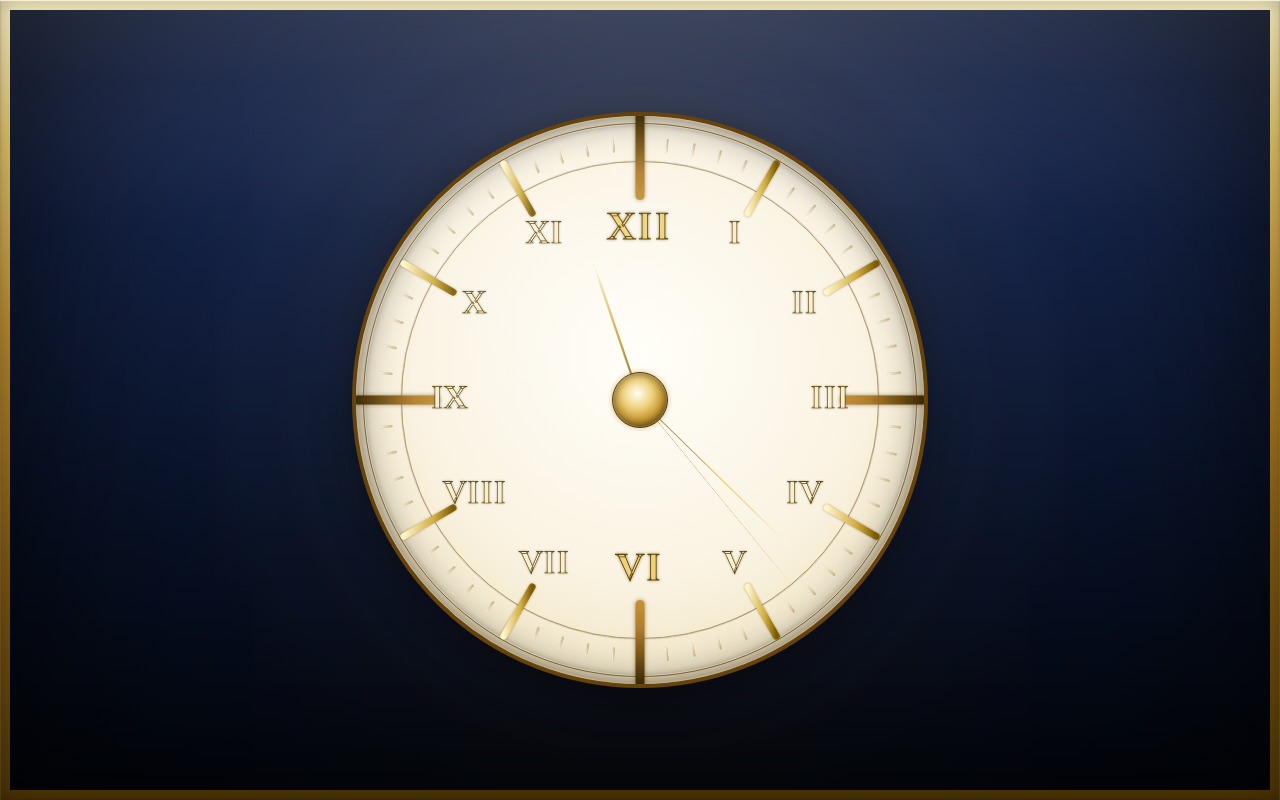
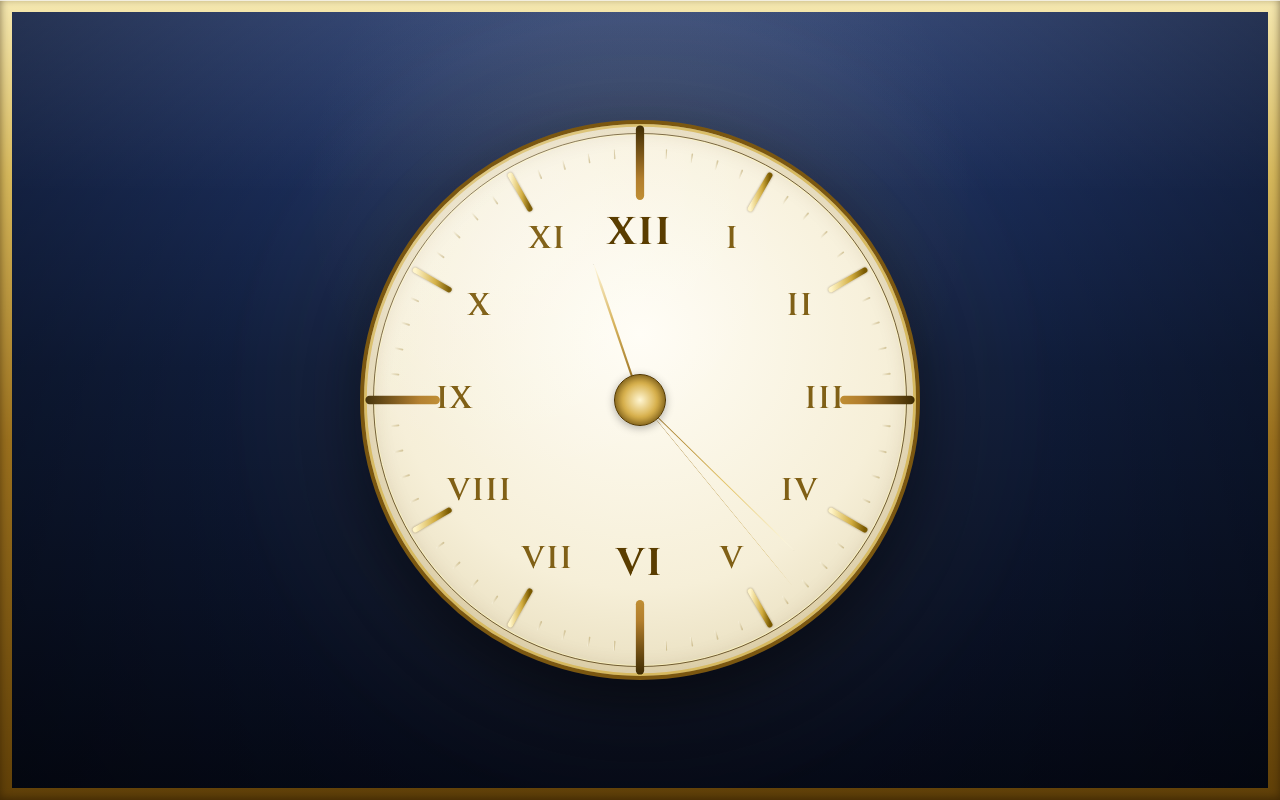
Before and after one commit to mcckyle/the-clock, a React (Vite) app: page / in a window 1280 px wide. Built offline with nearby package versions, Linux system fonts and the light colour scheme.

Commit message:
AnalogClock.jsx: Remove outerHalo, bezelRing, innerBezel, shimmerLayer, solarCore, and rosette styles.

```diff
--- a/src/App.css
+++ b/src/App.css
@@ -2,51 +2,47 @@
 .app
 {
   position: relative;
+  isolation: isolate;
   overflow: hidden;
 
   width: 100vw;
   height: 100vh;
 
   display: flex;
+  align-items: center;
   justify-content: center;
-  align-items: center;
-  isolation: isolate;
 
   background: radial-gradient(
-    circle at 50% 16%,
-    rgba(243, 211, 114, 0.08) 0%,
-    rgba(176, 126, 18, 0.04) 24%,
-    transparent 44%
+    circle at 50% 24%,
+    rgba(239, 214, 133, 0.10),
+    transparent 38%
   ),
   linear-gradient(
     180deg,
-    #233566 0%,
-    #142246 32%,
-    #081126 68%,
-    #03050c 100%
+    #243b73 0%,
+    #101d3b 46%,
+    #050916 100%
   );
-  box-shadow: inset 0 0 180px rgba(0, 0, 0, 0.52),
-              inset 0 0 30px rgba(255, 226, 150, 0.04);
+  color: #f7edcf;
 }
 
-/* App Grand Architectural Border Styles. */
+/* App Royal Gilt Frame Styles. */
 .app::before
 {
   content: "";
   position: absolute;
   inset: 0;
-  z-index: 20; /* Required for frame to properly render. */
+  z-index: 10; /* Required for frame to properly render. */
 
-  padding: 10px;
+  padding: 12px;
   pointer-events: none;
 
   background: linear-gradient(
     180deg,
-    #f6ebbf 0%,
-    #d8bc63 18%,
-    #b18328 42%,
-    #7a5612 70%,
-    #4a3204 100%
+    #f5e8b0 0%,
+    #d5b75b 22%,
+    #9a701e 55%,
+    #604008 100%
   );
 
   mask:
@@ -54,12 +50,11 @@
     linear-gradient(#000 0 0);
   mask-composite: exclude;
   box-shadow:
-    inset 0 1px 1px rgba(255, 250, 225, 0.9),
-    inset 0 -1px 2px rgba(60, 35, 0, 0.55),
-    inset 0 0 24px rgba(0, 0, 0, 0.28);
+    inset 0 1px 0 rgba(255, 255, 255, 0.7),
+    inset 0 -2px 8px rgba(35, 20, 0, 0.55);
 }
 
-/* App Controlled Edge Vignette Styles. */
+/* App Controlled Royal Vignette Styles. */
 .app::after
 {
   content: "";
@@ -67,42 +62,40 @@
   inset: 0;
   pointer-events: none;
   background: radial-gradient(
-    circle at center,
-    transparent 52%,
-    rgba(0, 0, 0, 0.16) 74%,
-    rgba(0, 0, 0, 0.42) 100%
+    circle,
+    transparent 50%,
+    rgba(0, 0, 0, 0.35) 100%
   );
 }
 
-/* App Central Hall Illumination Styles. */
-.vaultLight
+/* App Central Gilded Illumination Styles. */
+.royalLight
 {
   position: absolute;
-  width: 120vmin;
-  height: 120vmin;
+  width: 110vmin;
+  height: 110vmin;
   border-radius: 50%;
 
   background: radial-gradient(
     circle,
-    rgba(255, 226, 132, 0.10) 0%,
-    rgba(229, 179, 57, 0.05) 28%,
-    rgba(191, 132, 22, 0.02) 52%,
-    transparent 76%
+    rgba(255, 235, 160, 0.12),
+    rgba(214, 175, 74, 0.05) 35%,
+    transparent 70%
   );
-  filter: blur(6px);
-  opacity: 0.8;
+  filter: blur(4px);
+  opacity: 0.9;
 }
 
-/* App Upper Palace Reflection Styles. */
-.architecturalGlow
+/* App Upper Gallery Atmosphere Styles. */
+.galleryAtmosphere
 {
   position: absolute;
   inset: 0;
   pointer-events: none;
   background: linear-gradient(
     180deg,
-    rgba(255, 246, 221, 0.12) 0%,
-    rgba(248, 226, 173, 0.05) 10%,
-    transparent 28%
+    rgba(255, 245, 220, 0.13),
+    transparent 24%
   );
+  opacity: 0.8;
 }
--- a/src/App.jsx
+++ b/src/App.jsx
@@ -1,6 +1,6 @@
 //Filename: App.jsx
 //Author: Kyle McColgan
-//Date: 15 May 2026
+//Date: 17 June 2026
 //Description: This file contains the app entry point for the clock site.
 
 import React from 'react';
@@ -12,8 +12,8 @@ function App()
 {
   return (
     <main className="app">
-      <div className="vaultLight" />
-      <div className="architecturalGlow" />
+      <div className="royalLight" />
+      <div className="galleryAtmosphere" />
 
       <AnalogClock />
     </main>
--- a/src/components/AnalogClock/AnalogClock.jsx
+++ b/src/components/AnalogClock/AnalogClock.jsx
@@ -1,6 +1,6 @@
 //File name: AnalogClock.jsx
 //Author: Kyle McColgan
-//Date: 15 May 2026
+//Date: 17 June 2026
 //Description: This file contains the clock component for the clock React project.
 
 import useClockTime from "../../utils/useClockTime";
@@ -19,12 +19,9 @@ export default function AnalogClock()
 
     return (
       <div className={styles.clockContainer}>
-        <div className={styles.outerHalo} />
-
         <div className={styles.clockFace}>
-          <div className={styles.bezelRing} />
-          <div className={styles.innerBezel} />
-          <div className={styles.shimmerLayer} />
+          <div className={styles.giltOuterRing} />
+          <div className={styles.enamelSurface} />
 
           <svg
             className={styles.ticks}
@@ -37,8 +34,7 @@ export default function AnalogClock()
 
           <ClockHands />
 
-          <div className={styles.solarCore} />
-          <div className={styles.rosette} />
+          <div className={styles.centerMedallion} />
           <div className={styles.glassOverlay} />
         </div>
       </div>
--- a/src/components/AnalogClock/AnalogClock.module.css
+++ b/src/components/AnalogClock/AnalogClock.module.css
@@ -4,158 +4,100 @@
 .clockContainer
 {
     position: relative;
-    display: flex;
-    justify-content: center;
-    align-items: center;
     width: 100%;
     height: 100%;
+
+    display: flex;
+    align-items: center;
+    justify-content: center;
 }
 
-/* ==== GRAND ATMOSPHERIC HALO STYLES. ==== */
-.outerHalo
+/* ==== IVORY ENAMEL DIAL STYLES. ==== */
+.clockFace
+{
+    position: relative;
+    width: 70vmin;
+    height: 70vmin;
+    border-radius: 50%;
+
+    display: flex;
+    align-items: center;
+    justify-content: center;
+    overflow: hidden;
+
+    background: radial-gradient(
+        circle at 50% 38%,
+        #fffdf5 0%,
+        #f6efd8 58%,
+        #ddd0a8 100%
+    );
+    border: 0.55vmin solid #7b5710;
+
+    box-shadow: inset 0 0 0 0.35vmin #d8bb61,
+                inset 0 0 25px rgba(86, 55, 0, 0.25),
+                0 22px 55px rgba(0, 0, 0, 0.42);
+}
+
+/* ==== ARCHITECTURAL GILT RING STYLES. ==== */
+.giltOuterRing
 {
     position: absolute;
-    width: 102vmin;
-    height: 102vmin;
+    inset: 1.1vmin;
+    border-radius: 50%;
+    border: 0.18vmin solid rgba(72, 48, 0, 0.75);
+
+    box-shadow: inset 0 0 0 0.12vmin rgba(255, 246, 190, 0.75),
+                0 0 12px rgba(201, 160, 53, 0.25);
+}
+
+/* ==== SUBTLE ENAMEL VARIATION STYLES. ==== */
+.enamelSurface
+{
+    position: absolute;
+    inset: 0;
+    border-radius: 50%;
+    background: radial-gradient(
+        circle at 32% 20%,
+        rgba(255, 255, 255, 0.25),
+        transparent 42%
+    );
+    pointer-events: none;
+}
+
+/* ==== CLASSICAL ROYAL CENTER STYLES. ==== */
+.centerMedallion
+{
+    position: absolute;
+    width: 6.5vmin;
+    height: 6.5vmin;
     border-radius: 50%;
     background: radial-gradient(
         circle,
-        rgba(182, 134, 34, 0.08) 0%,
-        rgba(182, 134, 34, 0.03) 40%,
-        transparent 72%
+        #fff6d2 0%,
+        #d8b14d 48%,
+        #765000 100%
     );
+    border: 0.16vmin solid #4d3400;
 
-    opacity: 0.7;
-    filter: blur(5px);
-    pointer-events: none;
+    box-shadow: inset 0 0 8px rgba(0, 0, 0, 0.35),
+                0 2px 8px rgba(0, 0, 0, 0.3);
+
+    z-index: 8;
 }
 
-/* ==== CLOCK FACE STYLES. ==== */
-.clockFace
-{
-    position: relative;
-    width: 72vmin;
-    height: 72vmin;
-    border-radius: 50%;
-
-    display: flex;
-    justify-content: center;
-    align-items: center;
-    overflow: hidden;
-
-    background: radial-gradient(
-        circle at 50% 42%,
-        #fffef8 0%,
-        #faf3e2 52%,
-        #efe2bf 82%,
-        #d7c29a 100%
-    );
-    border: 0.55vmin solid #65430a;
-
-    box-shadow: inset 0 0 2px rgba(255, 249, 224, 0.95),
-                inset 0 0 12px rgba(92, 58, 0, 0.42),
-                inset 0 0 36px rgba(0, 0, 0, 0.45),
-                0 10px 40px rgba(0, 0, 0, 0.38);
-}
-
-/* ==== OUTER GILT BEZEL STYLES. ==== */
-.bezelRing
-{
-    position: absolute;
-    inset: 0.9vmin;
-    border-radius: 50%;
-    border: 0.18vmin solid rgba(88, 58, 0, 0.7);
-
-    box-shadow: inset 0 0 0 0.12vmin rgba(255, 245, 210, 0.45),
-                inset 0 0 6px rgba(0, 0, 0, 0.25);
-}
-
-/* ==== INNER BRONZE RING STYLES. ==== */
-.innerBezel
-{
-    position: absolute;
-    inset: 5.6vmin;
-    border-radius: 50%;
-    border: 0.14vmin solid rgba(102, 70, 0, 0.5);
-    box-shadow: inset 0 0 8px rgba(255, 234, 170, 0.18),
-                0 0 1px rgba(0, 0, 0, 0.5);
-}
-
-/* ==== CANDLELIGHT REFLECTION STYLES. ==== */
-.shimmerLayer
+/* ==== GLASS REFLECTION STYLES. ==== */
+.glassOverlay
 {
     position: absolute;
     inset: 0;
     border-radius: 50%;
     background: linear-gradient(
-        135deg,
-        rgba(255, 255, 255, 0.07),
-        rgba(255, 255, 255, 0.015) 34%,
-        rgba(255, 255, 255, 0.05) 100%
+        125deg,
+        rgba(255, 255, 255, 0.13),
+        transparent 32%
     );
 
-    mix-blend-mode: soft-light;
-    opacity: 0.28;
-    z-index: 3;
-    pointer-events: none;
-}
-
-/* ==== CENTRAL RADIANCE STYLES. ==== */
-.solarCore
-{
-    position: absolute;
-    width: 8vmin;
-    height: 8vmin;
-    border-radius: 50%;
-
-    background: radial-gradient(
-        circle,
-        rgba(255, 243, 196, 0.45) 0%,
-        rgba(221, 176, 65, 0.18) 55%,
-        transparent 82%
-    );
-    filter: blur(1px);
-    z-index: 2;
-}
-
-/* ==== CENTRAL ROSETTE STYLES. ==== */
-.rosette
-{
-    position: absolute;
-    width: 7vmin;
-    height: 7vmin;
-    border-radius: 50%;
-    background: radial-gradient(
-        circle at 45% 38%,
-        #fffef5 0%,
-        #efd27a 32%,
-        #c7972e 58%,
-        #6b4700 84%,
-        #241400 100%
-    );
-    border: 0.16vmin solid #4a3200;
-
-    box-shadow: inset 0 0 10px rgba(0, 0, 0, 0.5),
-                inset 0 0 2px rgba(255, 245, 205, 0.85),
-                0 0 4px rgba(0, 0, 0, 0.15);
-
-    z-index: 8;
-}
-
-/* ==== GLASS OVERLAY STYLES. ==== */
-.glassOverlay
-{
-    position: absolute;
-    inset: 0;
-    border-radius: 50%;
-    background: radial-gradient(
-        circle at 32% 28%,
-        rgba(255, 255, 255, 0.12),
-        rgba(255, 255, 255, 0.02) 38%,
-        transparent 66%
-    );
-
-    z-index: 9;
+    z-index: 10;
     pointer-events: none;
 }
 
--- a/src/components/ClockHands/ClockHands.module.css
+++ b/src/components/ClockHands/ClockHands.module.css
@@ -81,7 +81,7 @@
         #8d6215 100%
     );
 
-    border: 0.08 solid #422c00;
+    border: 0.08vmin solid #422c00;
     clip-path: polygon(50% 0, 60% 12%, 58% 100%, 42% 100%, 40% 12%);
     box-shadow: inset 0 0 1px rgba(255, 240, 180, 0.42);
     transform: rotate(var(--minuteDeg, 0deg));
--- a/src/components/RomanNumerals/RomanNumerals.module.css
+++ b/src/components/RomanNumerals/RomanNumerals.module.css
@@ -4,24 +4,19 @@
 .numeral
 {
     font-family: "Cinzel", serif;
-    fill: #f8eed0;
-    stroke: #5d4300;
-    stroke-width: 0.22px;
-    font-weight: 700;
-    font-size: 1.36vmin;
-    letter-spacing: 0.04em;
+    fill: #806016;
+    stroke: none;
+    font-weight: 600;
+    font-size: 1.42vmin;
+    letter-spacing: 0.06em;
     text-anchor: middle;
     dominant-baseline: middle;
-    filter: drop-shadow(0 0 0.35px rgba(0, 0, 0, 0.32));
 }
 
 /* Highlight Cardinal Numbers Styles. */
 .cardinal
 {
-    fill: #efd27a;
-    font-size: 1.62vmin;
-    stroke-width: 0.3px;
-    letter-spacing: 0.08em;
-
-    filter: drop-shadow(0 0 0.6px rgba(70, 45, 0, 0.5));
+    fill: #5a3d00;
+    font-size: 1.75vmin;
+    font-weight: 700;
 }
--- a/src/components/TickMarks/TickMarks.jsx
+++ b/src/components/TickMarks/TickMarks.jsx
@@ -1,6 +1,6 @@
 //File name: TickMarks.jsx
 //Author: Kyle McColgan
-//Date: 4 June 2026
+//Date: 17 June 2026
 //Description: This file contains the tick marks component for the analog clock React project.
 
 import { useMemo } from "react";
@@ -20,8 +20,8 @@ export default function TickMarks()
       const isQuarter = i % 15 === 0;
       const isHour = i % 5 === 0;
 
-      const radiusInner = isQuarter ? 72 : isHour ? 76 : 88;
-      const radiusOuter = isQuarter ? 101 : isHour ? 96 : 92;
+      const radiusInner = isQuarter ? 74 : isHour ? 80 : 88;
+      const radiusOuter = isQuarter ? 98 : isHour ? 94 : 91;
 
       const x1 = 100 + radiusInner * Math.cos(angle);
       const y1 = 100 + radiusInner * Math.sin(angle);
--- a/src/index.css
+++ b/src/index.css
@@ -11,25 +11,21 @@ html, body, #root
 {
     width: 100%;
     height: 100%;
-    -webkit-font-smoothing: antialiased;
-    -moz-osx-font-smoothing: grayscale;
 }
 html { color-scheme: dark; }
 
 body
 {
+    overflow: hidden;
     font-family: "Playfair Display", "Cormorant Garamond", serif;
 
-    display: flex;
-    justify-content: center;
-    align-items: center;
-    overflow: hidden;
-
-    background: linear-gradient(180deg, #1b2b56 0%, #0a142d 52%, #02040a 100%);
-    color: #f7edd2;
+    background: #050916;
+    color: #f7edcf;
 
     line-height: 1.5;
     letter-spacing: 0.018em;
     text-rendering: optimizeLegibility;
+    -webkit-font-smoothing: antialiased;
+    -moz-osx-font-smoothing: grayscale;
 }
-::selection { background-color: #d6b24b; color: #120d02; }
+::selection { background: #d6b24b; color: #120d02; }
```
Also changed, not shown: src/components/TickMarks/TickMarks.module.css (+6 -8 lines), 1 other file (tests, documents, lock files or other folders).
